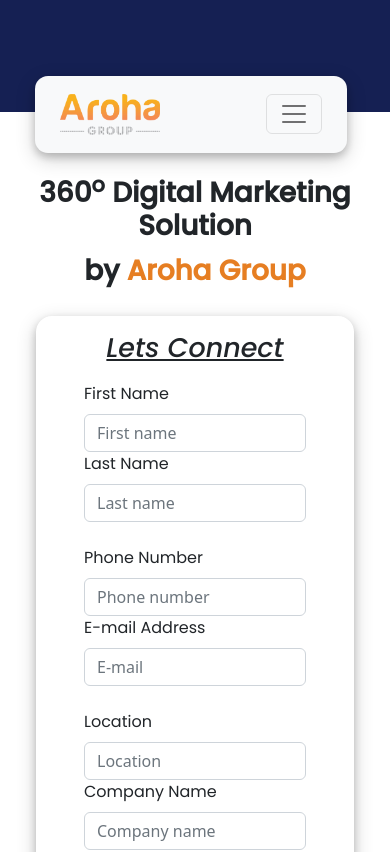
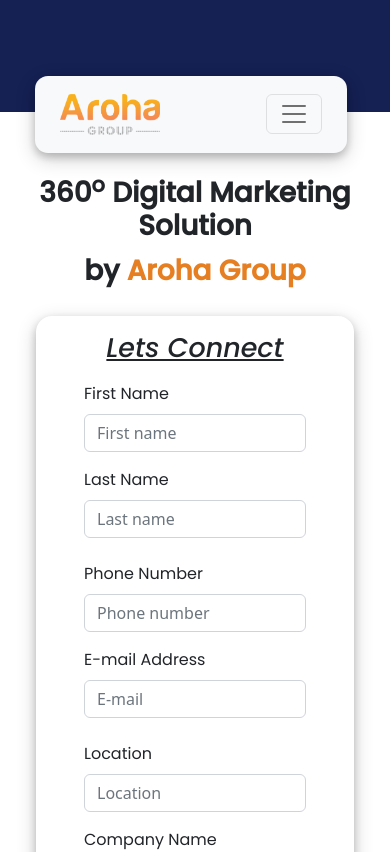
Before and after one commit to zeeyan23/Arohawebsite, a React (Create React App) app: page /#/ in a window 390 px wide. Shown: the top 852 px of the page. Built offline with nearby package versions, Linux system fonts and the light colour scheme.

Commit message:
updated code

```diff
--- a/src/components/Form/ConnectForm.js
+++ b/src/components/Form/ConnectForm.js
@@ -149,7 +149,7 @@
                   Please provide name.
                 </Form.Control.Feedback>
               </Form.Group>
-              <Form.Group as={Col} md="6" controlId="validationCustom01">
+              <Form.Group as={Col} md="6" controlId="validationCustom01" className={classes.widthStyle}>
                 <Form.Label className={classes.label}>Last Name</Form.Label>
                 <Form.Control
                   type="text"
@@ -175,7 +175,7 @@
                   Please enter number.
                 </Form.Control.Feedback>
               </Form.Group>
-              <Form.Group as={Col} md="6" controlId="validationCustom01" className={classes.mobileFieldStyle}>
+              <Form.Group as={Col} md="6" controlId="validationCustom01" className={classes.widthStyle}>
                 <Form.Label className={classes.label}>
                   E-mail Address
                 </Form.Label>
@@ -219,7 +219,7 @@
                   Please enter pincode.
                 </Form.Control.Feedback>
               </Form.Group> */}
-              <Form.Group as={Col} md="6" controlId="validationCustom01" className={classes.mobileFieldStyle}>
+              <Form.Group as={Col} md="6" controlId="validationCustom01" className={classes.widthStyle}>
                 <Form.Label className={classes.label}>Company Name</Form.Label>
                 <Form.Control
                   type="text"
--- a/src/components/Form/Form.module.css
+++ b/src/components/Form/Form.module.css
@@ -67,7 +67,7 @@
     .Form{
       width: inherit;
     }
-    .mobileFieldStyle{
-      margin-top: 1em;
+    .widthStyle{
+      padding-top: 1em;
     }
   }
--- a/src/pages/Dashboard.js
+++ b/src/pages/Dashboard.js
@@ -16,8 +16,8 @@
           <Row className={classes.rowStyle}>
             <Col className="d-flex mt-5">
               <h1 className={classes.heading}>
-                360<sup>o</sup> Digital Marketing Solution
-                <br /> by
+                360<sup>o</sup> Digital Marketing Solution<br />
+                 by
                 <span style={{ color: "#E67E22", lineHeight: "2em" ,fontfamily: 'Poppins, sans-serif'}}>
                   {" "}
                   Aroha Group
```
Also changed, not shown: 1 other file (tests, documents, lock files or other folders).
